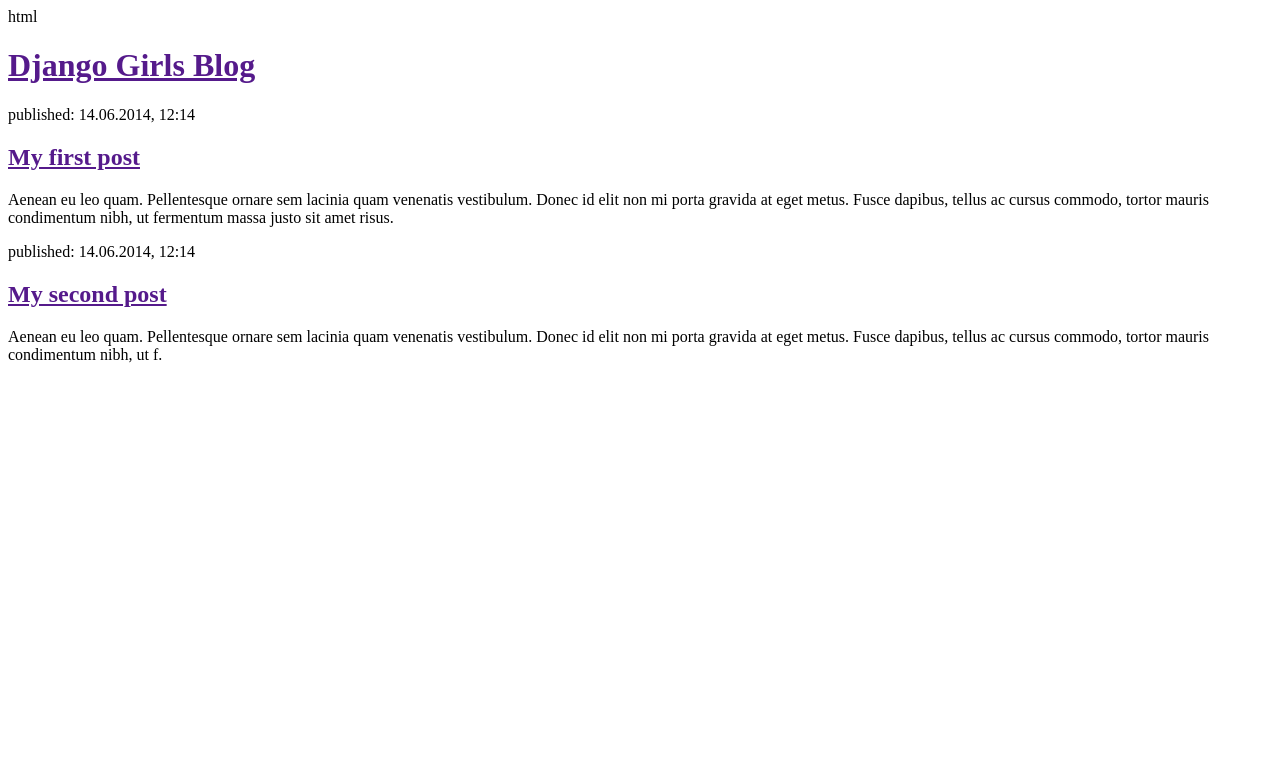
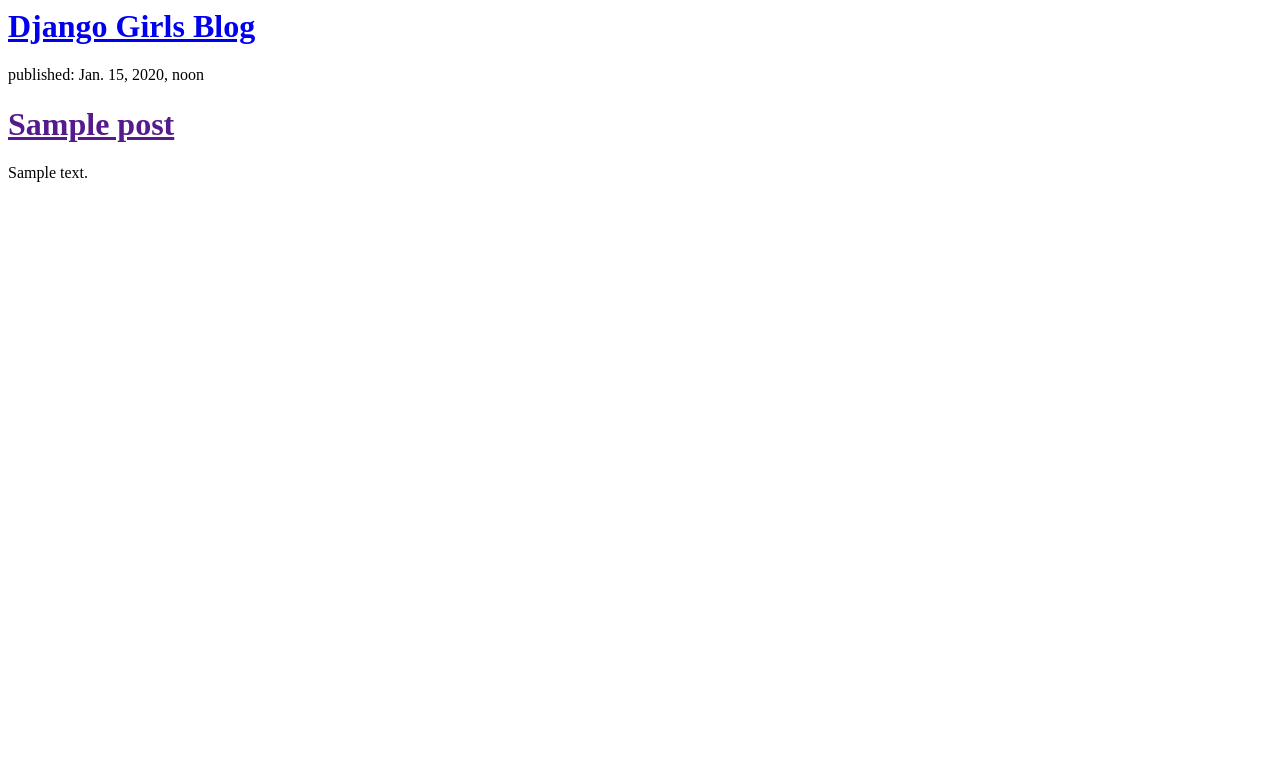
Before and after one commit to TasiaPenkina/my-first-blog, a Django app: template blog/templates/blog/post_list.html in a window 1280 px wide. Shown: the top 783 px of the page. Run offline with Django 3.2, Linux system fonts and the light colour scheme; the template is opened without the code that fills it: values that come from a table or form of the project are taken from there, others are empty; tables that the repository leaves empty hold one stand-in row (values such as "Sample post").

Commit message:
Modified templates to display posts from database.

```diff
--- a/blog/templates/blog/post_list.html
+++ b/blog/templates/blog/post_list.html
@@ -1,23 +1,19 @@
-html
 <html>
     <head>
         <title>Django Girls blog</title>
     </head>
     <body>
+
+ <div>
+        <h1><a href="/">Django Girls Blog</a></h1>
+    </div>
+
+    {% for post in posts %}
         <div>
-            <h1><a href="">Django Girls Blog</a></h1>
+            <p>published: {{ post.published_date }}</p>
+            <h1><a href="">{{ post.title }}</a></h1>
+            <p>{{ post.text|linebreaks }}</p>
         </div>
-
-        <div>
-            <p>published: 14.06.2014, 12:14</p>
-            <h2><a href="">My first post</a></h2>
-            <p>Aenean eu leo quam. Pellentesque ornare sem lacinia quam venenatis vestibulum. Donec id elit non mi porta gravida at eget metus. Fusce dapibus, tellus ac cursus commodo, tortor mauris condimentum nibh, ut fermentum massa justo sit amet risus.</p>
-        </div>
-
-        <div>
-            <p>published: 14.06.2014, 12:14</p>
-            <h2><a href="">My second post</a></h2>
-            <p>Aenean eu leo quam. Pellentesque ornare sem lacinia quam venenatis vestibulum. Donec id elit non mi porta gravida at eget metus. Fusce dapibus, tellus ac cursus commodo, tortor mauris condimentum nibh, ut f.</p>
-        </div>
+    {% endfor %}
     </body>
 </html>
--- a/blog/urls.py
+++ b/blog/urls.py
@@ -1,5 +1,6 @@
 from django.conf.urls import url
 from . import views
+
 urlpatterns = [
     url(r'^$', views.post_list, name='post_list'),
 ]
--- a/blog/views.py
+++ b/blog/views.py
@@ -1,4 +1,7 @@
 from django.shortcuts import render
+from django.utils import timezone
+from .models import Post
 
 def post_list(request):
-    return render(request, 'blog/post_list.html', {})
+    posts = Post.objects.filter(published_date__lte=timezone.now()).order_by('published_date')
+    return render(request, 'blog/post_list.html', {'posts': posts})
```
